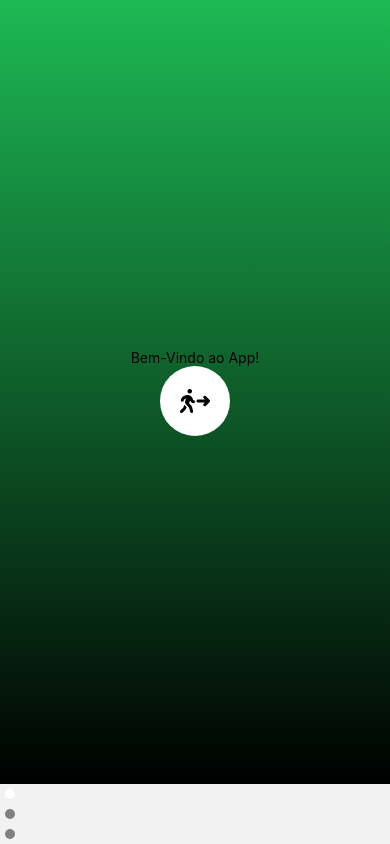
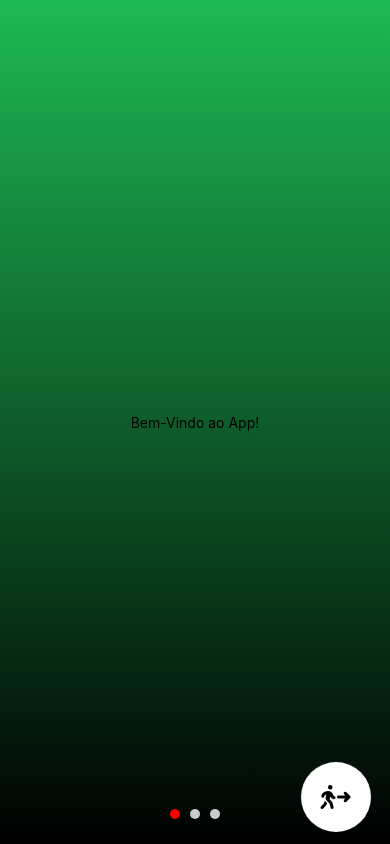
Before and after one commit to LeonardoASC/StopCry, a React Native app: screen / in a window 390 px wide. Built offline with nearby package versions, Linux system fonts and the light colour scheme.

Commit message:
fix: work flow

```diff
--- a/src/screens/Presentation/CarouselScreen.tsx
+++ b/src/components/Presentation/CarouselScreen.tsx
@@ -2,7 +2,7 @@ import React, { ReactNode, useRef, useState } from 'react';
 import { Text, Dimensions, View, TouchableOpacity, ScrollView } from 'react-native';
 import styled from 'styled-components/native';
 import { LinearGradient } from 'expo-linear-gradient';
-import { ButtonMoti } from './ButtonMoti';
+
 
 
 const ScreenWidth = Dimensions.get('window').width;
@@ -25,37 +25,11 @@ const Screen = ({ children }: ScreenProps) => (
   </LinearGradient>
 );
 
-
-
-
-interface CarouselScreenProps {
-  scrollViewRef: React.RefObject<ScrollView>;
-  currentPage: number;
-  setCurrentPage: (page: number) => void;
-}
-
-export function CarouselScreen({ scrollViewRef, currentPage, setCurrentPage }: CarouselScreenProps) {
-
-  const numPages = 3;
-  const screenWidth = Dimensions.get('window').width;
-
-  const goToNextPage = () => {
-
-    if (currentPage < numPages - 1) {
-      setTimeout(() => {
-        const nextPage = currentPage + 1;
-        scrollViewRef.current?.scrollTo({ x: nextPage * screenWidth, animated: true });
-        setCurrentPage(nextPage);
-      }, 700);
-    }
-  };
-
-
+export function CarouselScreen() {
   return (
     <Screen>
       <Text className='text-white font-bold'>Bem-Vindo ao App!</Text>
       <View className="absolute bottom-4 left-[75%] flex flex-row justify-center items-center">
-        <ButtonMoti onPress={goToNextPage} />
       </View>
     </Screen>
   );
--- a/src/screens/Presentation/CarouselScreenThree.tsx
+++ b/src/components/Presentation/CarouselScreenThree.tsx
@@ -18,22 +18,12 @@ const Screen = styled.View`
 
 interface CarouselScreenThreeProps {
   navigation: NavigationProp<RootStackParamList, 'Login'>;
-  scrollViewRef: React.RefObject<ScrollView>;
-  currentPage: number;
-  setCurrentPage: (page: number) => void;
+
 }
 
-export function CarouselScreenThree({ navigation, scrollViewRef, currentPage, setCurrentPage  }: CarouselScreenThreeProps) {
+export function CarouselScreenThree({ navigation }: CarouselScreenThreeProps) {
 
   const screenWidth = Dimensions.get('window').width;
-
-  const goToPreviousPage = () => {
-    if (currentPage > 0) {
-      const previousPage = currentPage - 1;
-      scrollViewRef.current?.scrollTo({ x: previousPage * screenWidth, animated: true });
-      setCurrentPage(previousPage);
-    }
-  };
 
   return (
     <Screen >
@@ -45,11 +35,7 @@ export function CarouselScreenThree({ navigation, scrollViewRef, currentPage, se
         <Text style={{ color: 'white', textAlign: 'center' }}>Ir para o Login</Text>
       </TouchableOpacity>
 
-      <View className="absolute bottom-4 right-[85%] flex flex-row justify-center items-center">
-        <TouchableOpacity onPress={goToPreviousPage}>
-          <Text className='text-white'>Back</Text>
-        </TouchableOpacity>
-      </View>
+
     </Screen>
   );
 }
--- /dev/null
+++ b/src/components/Presentation/CarouselScreenTwo.tsx
@@ -0,0 +1,40 @@
+import React, { ReactNode, useRef, useState } from 'react';
+import { Text, Dimensions, View, TouchableOpacity, ScrollView } from 'react-native';
+import styled from 'styled-components/native';
+import { AntDesign } from '@expo/vector-icons';
+import { LinearGradient } from 'expo-linear-gradient';
+
+const ScreenWidth = Dimensions.get('window').width;
+
+interface ScreenProps {
+  children: ReactNode;
+}
+
+const Screen = ({ children }: ScreenProps) => (
+  <LinearGradient
+    colors={['#1DB954', '#000']}
+    style={{
+      width: ScreenWidth,
+      flex: 1,
+      alignItems: 'center',
+      justifyContent: 'center'
+    }}
+  >
+    {children}
+  </LinearGradient>
+);
+
+
+
+
+export function CarouselScreenTwo() {
+  return (
+    <Screen >
+      <Text>oi</Text>
+
+      <View className="absolute bottom-4 left-[75%] flex flex-row justify-center items-center">
+
+      </View>
+    </Screen>
+  );
+}
--- a/src/screens/Presentation/CarouselScreenTwo.tsx
+++ /dev/null
@@ -1,75 +0,0 @@
-import React, { ReactNode, useRef, useState } from 'react';
-import { Text, Dimensions, View, TouchableOpacity, ScrollView } from 'react-native';
-import styled from 'styled-components/native';
-import { AntDesign } from '@expo/vector-icons';
-import { LinearGradient } from 'expo-linear-gradient';
-
-const ScreenWidth = Dimensions.get('window').width;
-
-
-
-interface ScreenProps {
-  children: ReactNode;
-}
-
-const Screen = ({ children }: ScreenProps) => (
-  <LinearGradient
-    colors={['#1DB954', '#000']}
-    style={{
-      width: ScreenWidth,
-      flex: 1,
-      alignItems: 'center',
-      justifyContent: 'center'
-    }}
-  >
-    {children}
-  </LinearGradient>
-);
-
-
-
-interface CarouselScreenThreeProps {
-  scrollViewRef: React.RefObject<ScrollView>;
-  currentPage: number;
-  setCurrentPage: (page: number) => void;
-}
-
-export function CarouselScreenTwo({ scrollViewRef, currentPage, setCurrentPage }: CarouselScreenThreeProps) {
-
-  const numPages = 3;
-  const screenWidth = Dimensions.get('window').width;
-
-  const goToNextPage = () => {
-    if (currentPage < numPages - 1) {
-      const nextPage = currentPage + 1;
-      scrollViewRef.current?.scrollTo({ x: nextPage * screenWidth, animated: true });
-      setCurrentPage(nextPage);
-    }
-  };
-
-  const goToPreviousPage = () => {
-    if (currentPage > 0) {
-      const previousPage = currentPage - 1;
-      scrollViewRef.current?.scrollTo({ x: previousPage * screenWidth, animated: true });
-      setCurrentPage(previousPage);
-    }
-  };
-  return (
-    <Screen >
-      <Text>oi</Text>
-      <View className="absolute bottom-4 right-[85%] flex flex-row justify-center items-center">
-        <TouchableOpacity onPress={goToPreviousPage}>
-          <Text className='text-white'>Back</Text>
-        </TouchableOpacity>
-      </View>
-
-      <View className="absolute bottom-4 left-[75%] flex flex-row justify-center items-center">
-        <TouchableOpacity onPress={goToNextPage}
-          className='bg-white w-20 h-20 rounded-full items-center justify-center'
-        >
-          <AntDesign name="arrowright" size={24} color="white" />
-        </TouchableOpacity>
-      </View>
-    </Screen>
-  );
-}
--- a/src/screens/Presentation/index.tsx
+++ b/src/screens/Presentation/index.tsx
@@ -1,86 +1,82 @@
 import React, { useRef, useState } from 'react';
-import { SafeAreaView, ScrollView, View, Dimensions, TouchableOpacity, Text, NativeSyntheticEvent, NativeScrollEvent } from 'react-native';
+import styled from 'styled-components/native';
+import { Container, ScreenContainer, PageIndicatorContainer, IndicatorsContainer, ButtonMotiContainer, PageIndicator, ButtonBackContainer } from "./styles"
 
+import { CarouselScreen } from '../../components/Presentation/CarouselScreen';
+import { CarouselScreenTwo } from '../../components/Presentation/CarouselScreenTwo';
+import { CarouselScreenThree } from '../../components/Presentation/CarouselScreenThree';
 import { NavigationProp } from '@react-navigation/native';
 import { RootStackParamList } from '../../../navigationTypes';
-
-import { CarouselScreen } from './CarouselScreen';
-import { CarouselScreenTwo } from './CarouselScreenTwo';
-import { CarouselScreenThree } from './CarouselScreenThree';
+import { ButtonMoti } from '../../components/Presentation/ButtonMoti';
+import { Text, TouchableOpacity } from 'react-native';
 
 
 type Props = {
     navigation: NavigationProp<RootStackParamList, 'Login'>;
 };
 
+
+
 export function Presentation({ navigation }: Props) {
+    const [currentScreen, setCurrentScreen] = useState(0);
+    const [currentPage, setCurrentPage] = useState(0);
 
-    const [currentPage, setCurrentPage] = useState(0);
-    const scrollViewRef = useRef<ScrollView>(null);
+    const screens = [
+        <CarouselScreen key="screen1" />,
+        <CarouselScreenTwo key="screen2" />,
+        <CarouselScreenThree
+            key="screen3"
+            navigation={navigation}
+        />
+    ];
 
-    const handleScroll = (event: NativeSyntheticEvent<NativeScrollEvent>) => {
-        const scrollPosition = event.nativeEvent.contentOffset.x;
-        const screenWidth = Dimensions.get('window').width;
-        const currentPageIndex = Math.round(scrollPosition / screenWidth);
-        setCurrentPage(currentPageIndex);
+    const goNextScreen = () => {
+        setCurrentScreen((prevScreen) => {
+            const newScreen = (prevScreen + 1) % screens.length;
+            setCurrentPage(newScreen);
+            return newScreen;
+        });
     };
 
+    const goBackScreen = () => {
+        setCurrentScreen((prevScreen) => {
+            const newScreen = prevScreen - 1 < 0 ? screens.length - 1 : prevScreen - 1;
+            setCurrentPage(newScreen);
+            return newScreen;
+        });
+    };
 
     const renderPageIndicators = () => {
-        const indicators = [];
-        const numPages = 3;
-
-        for (let i = 0; i < numPages; i++) {
-            indicators.push(
-                <View
-                    key={i}
-                    style={{
-                        height: 10,
-                        width: 10,
-                        borderRadius: 5,
-                        backgroundColor: currentPage === i ? 'white' : 'gray',
-                        margin: 5,
-                    }}
-                />
-            );
-        }
-        return indicators;
+        return screens.map((_, index) => (
+            <PageIndicator
+                key={index}
+                active={currentPage === index}
+            />
+        ));
     };
 
     return (
-        <SafeAreaView style={{ flex: 1 }}>
-            <ScrollView
-                ref={scrollViewRef}
-                horizontal
-                pagingEnabled
-                onScroll={handleScroll}
-                scrollEventThrottle={16}
-                showsHorizontalScrollIndicator={false}
-                scrollEnabled={false}
-            >
-                <CarouselScreen
-                    scrollViewRef={scrollViewRef}
-                    currentPage={currentPage}
-                    setCurrentPage={setCurrentPage}
-                    />
-                <CarouselScreenTwo
-                    scrollViewRef={scrollViewRef}
-                    currentPage={currentPage}
-                    setCurrentPage={setCurrentPage}
-                />
-                <CarouselScreenThree
-                    navigation={navigation}
-                    scrollViewRef={scrollViewRef}
-                    currentPage={currentPage}
-                    setCurrentPage={setCurrentPage}
-                    />
-            </ScrollView>
-
-            <View className="absolute bottom-4 left-0 right-0 flex flex-row justify-center items-center">
-                {renderPageIndicators()}
-            </View>
-
-
-        </SafeAreaView>
-    )
+        <Container>
+            <ScreenContainer>
+                {screens[currentScreen]}
+            </ScreenContainer>
+            <PageIndicatorContainer>
+                {currentScreen > 0 && (
+                    <ButtonBackContainer>
+                        <TouchableOpacity onPress={goBackScreen}>
+                            <Text className='text-white'>Back</Text>
+                        </TouchableOpacity>
+                    </ButtonBackContainer>
+                )}
+                <IndicatorsContainer>
+                    {renderPageIndicators()}
+                </IndicatorsContainer>
+                {currentScreen < screens.length - 1 && (
+                    <ButtonMotiContainer>
+                        <ButtonMoti onPress={goNextScreen} />
+                    </ButtonMotiContainer>
+                )}
+            </PageIndicatorContainer>
+        </Container>
+    );
 }
--- a/src/screens/Presentation/styles.tsx
+++ b/src/screens/Presentation/styles.tsx
@@ -1,11 +1,56 @@
 import styled from "styled-components/native";
 
-export const BallStyled = styled.TouchableOpacity`
-    width: 45px;
-    height: 45px;
-    background-color: purple;
-    border-radius: 100px;
+interface PageIndicatorProps {
+    active: boolean;
+}
+
+export const Container = styled.SafeAreaView`
+    flex: 1;
+    justify-content: center;
     align-items: center;
+    position: relative;
+`;
+
+export const ScreenContainer = styled.View`
+    flex: 1;
+    width: 100%;
+    position: relative;
+`;
+
+export const PageIndicatorContainer = styled.View`
+    flex-direction: row;
+    justify-content: space-between;
+    align-items: center;
+    padding: 10px;
+    position: absolute;
+    bottom: 10px;
+    left: 0;
+    right: 0;
+    z-index: 1;
+`;
+
+export const IndicatorsContainer = styled.View`
+    flex: 1;
+    flex-direction: row;
     justify-content: center;
+    align-items: center;
+`;
 
+export const ButtonMotiContainer = styled.View`
+    position: absolute;
+    right: 5%;
+    bottom: 5%;
 `;
+export const ButtonBackContainer = styled.View`
+    position: absolute;
+    left: 5%;
+    bottom: 5%;
+`;
+
+export const PageIndicator = styled.View<PageIndicatorProps>`
+    width: 10px;
+    height: 10px;
+    border-radius: 5px;
+    background-color: ${props => props.active ? '#ff0000' : '#ccc'};
+    margin: 5px;
+`;
```
Also changed, not shown: src/screens/Presentation/index copy.tsx (deleted, +0 -55 lines), src/screens/Presentation/indexgpt.tsx (deleted, +0 -43 lines), src/components/Presentation/ButtonMoti.tsx (renamed from src/screens/Presentation/ButtonMoti.tsx).
